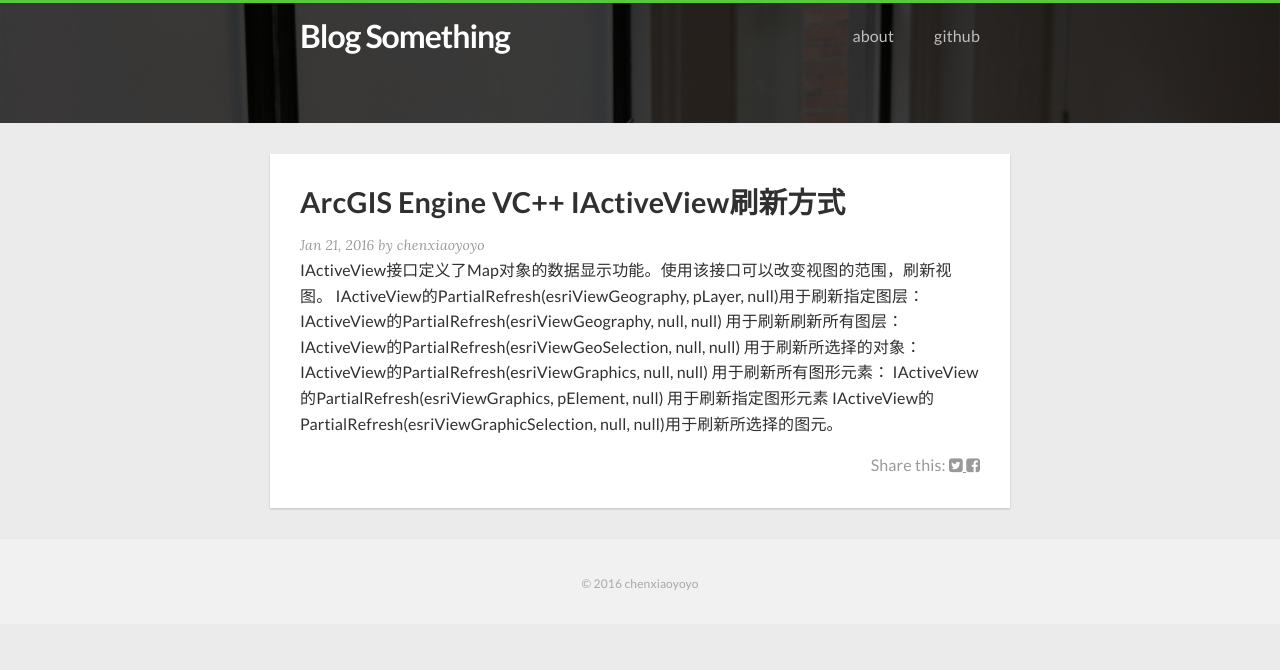
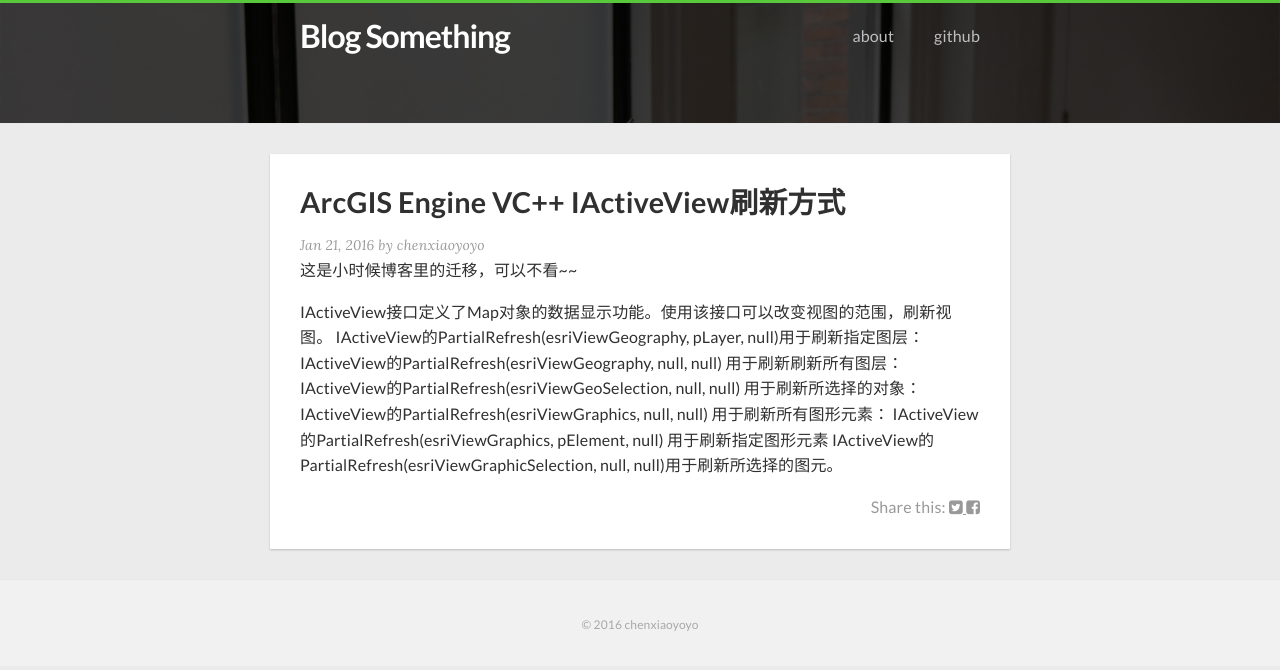
Before and after one commit to chenxiaoyoyo/chenxiaoyoyo.github.com, a Jekyll site: the page built from _posts/2010-11-02-ArcGIS-Engine-VC++-IAct.markdown, in a window 1280 px wide. Shown: the top 670 px of the page. Built offline with Jekyll 4.4.1, drawn with Linux system fonts in a browser that asks for light colours; nearby versions of some CDN libraries.

Commit message:
add file

```diff
--- a/_posts/2010-11-02-ArcGIS-Engine-VC++-IAct.markdown
+++ b/_posts/2010-11-02-ArcGIS-Engine-VC++-IAct.markdown
@@ -5,6 +5,9 @@ date:   2016-01-21
 categories: gradle build
 description: gradle多渠道打包相关依赖的一些问题
 ---
+
+这是小时候博客里的迁移，可以不看~~
+
 IActiveView接口定义了Map对象的数据显示功能。使用该接口可以改变视图的范围，刷新视图。
 IActiveView的PartialRefresh(esriViewGeography, pLayer, null)用于刷新指定图层：
 IActiveView的PartialRefresh(esriViewGeography, null, null) 用于刷新刷新所有图层：
```
